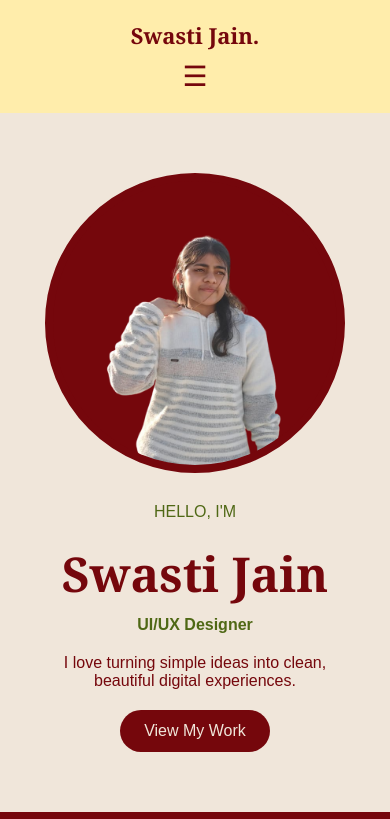
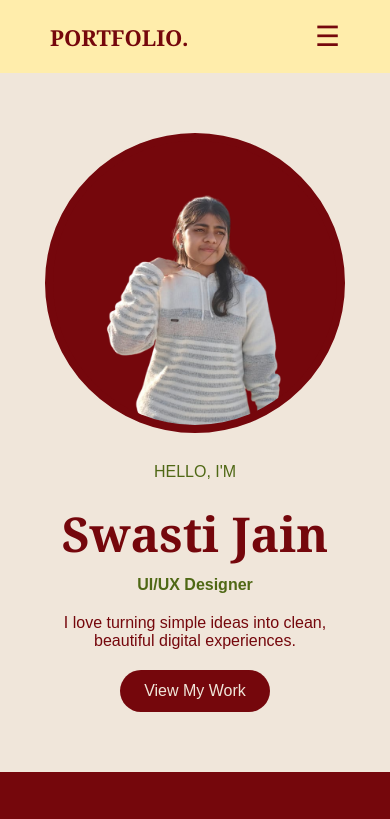
Before and after one commit to swastijain07/Swasti-Jain-PORTFOLIO, a plain HTML site: page index.html in a window 390 px wide. Shown: the top 819 px of the page. Drawn offline with Linux system fonts and the light colour scheme.

Commit message:
Updated navbar

```diff
--- a/index.html
+++ b/index.html
@@ -10,7 +10,7 @@
 <body>
 
 <nav class="navbar">
-  <div class="logo">Swasti Jain.</div>
+  <div class="logo">PORTFOLIO.</div>
    <input type="checkbox" id="menu-toggle">
   <label for="menu-toggle" class="hamburger">☰</label>
   <ul class="nav-links">
@@ -84,6 +84,7 @@
   <h2 class="heading projects-heading">Projects</h2>
 
   <div class="project-card">
+    <a href="https://www.figma.com/design/V70lMKpxIFZpOsrGOzFnrA/CampusBIte?node-id=0-1&t=rnK6BcOWSMh3nN2w-1" target="_blank"></a>
     <img src="images/CampusBIte.png" alt="Campus Bite">
 
     <h3>Campus Bite</h3>
@@ -94,6 +95,7 @@
   </div>
 
   <div class="project-card">
+    <a href="https://webpage-eta-nine.vercel.app/" target="_blank"></a>
     <img src="images/city care hospital.jpeg" alt="City Care Hospital">
 
     <h3>City Care Hospital landing page</h3>
--- a/style.css
+++ b/style.css
@@ -265,10 +265,6 @@ footer {
   cursor: pointer;
 }
 @media (max-width: 800px) {
-  .navbar {
-    flex-direction: column;
-    gap: 10px;
-  }
   .hero {
     flex-direction: column-reverse;
     text-align: center;
```
